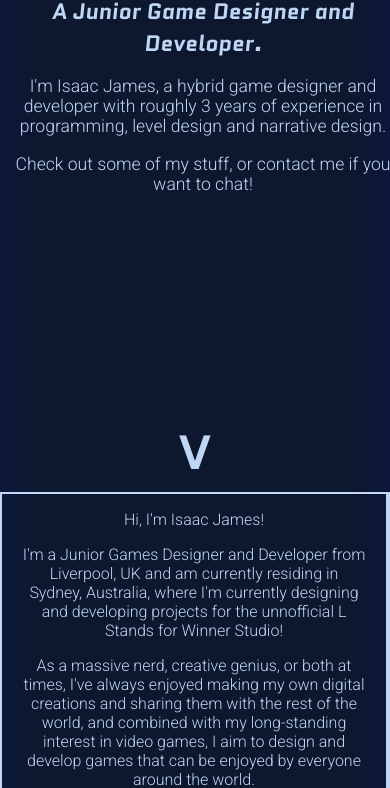
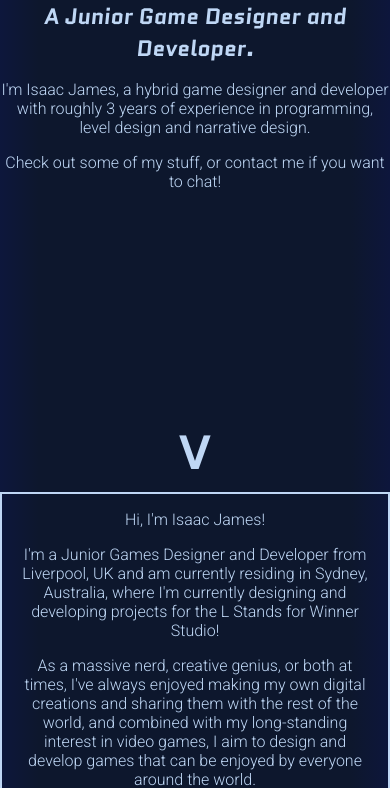
Before and after one commit to IsaacJ46591168/IsaacJ46591168.github.io, a plain HTML site: page index.html in a window 390 px wide. Shown: the part 352-1140 px from the top of the page. Drawn offline with nearby package versions, Linux system fonts and the light colour scheme.

Commit message:
mobile text padding
??????why was that there?????????

```diff
--- a/index.html
+++ b/index.html
@@ -124,9 +124,8 @@
                 <p class="regtext">Hi, I'm Isaac James!</p>
                 <p class="regtext">I'm a Junior Games Designer and Developer from Liverpool, UK and am currently
                     residing in
-                    Sydney, Australia, where I'm currently designing and developing projects for the unnofficial L
-                    Stands
-                    for Winner Studio!</p>
+                    Sydney, Australia, where I'm currently designing and developing projects for the L
+                    Stands for Winner Studio!</p>
                 <p class="regtext">As a massive nerd, creative genius, or both at times, I've always enjoyed making my
                     own
                     digital creations and sharing them with the rest of the world, and combined with my long-standing
--- a/style.css
+++ b/style.css
@@ -312,11 +312,6 @@ body {
 #skillscontainer{
     flex-grow: 1;
     max-height: 30rem;
-}
-
-#stats:hover {
-    background-color: rgb(255, 255, 255, 0.1);
-    transition: 100ms;
 }
 
 #skills{
@@ -1001,6 +996,11 @@ body {
         height: 700px;
     }
 
+    #stats:hover {
+        background-color: rgb(255, 255, 255, 0.1);
+        transition: 100ms;
+    }
+
     .buttonimg:hover {
         transform: scale(1.15);
         transition: 200ms;
@@ -1060,16 +1060,6 @@ body {
         border: 0;
     }
 
-    .grow:hover {
-        transform: scale(1);
-        transition: 0;
-    }
-
-    .grow2:hover {
-        transform: scale(1);
-        transition: 0;
-    }
-
     #aboutmetext {
         text-align: center;
         padding-left: var(--abt-padding);
@@ -1078,6 +1068,7 @@ body {
         min-height: 0;
         max-height: 30rem;
         width: 100%;
+        border-right: 0;
     }
 
     #abouttitle h1 {
@@ -1423,7 +1414,7 @@ body {
         --fs-hometitle: 3.5rem;
         --fs-homesubtitle: 1.4rem;
         --fs-intro: 1.2rem;
-        --fs-homebody: 1.1rem;
+        --fs-homebody: 1rem;
         --fs-nav: 0.85rem;
 
         --fs-abouttitle: 2.5rem;
@@ -1444,11 +1435,6 @@ body {
         --fs-putexth: 2.2rem;
         --fs-putextd: 1.05rem;
         --fs-xbutton: 2rem;
-    }
-
-    #home-text {
-        padding-left: 0.5rem;
-        padding-right: 0.5rem;
     }
 
     #navcontainer {
```
